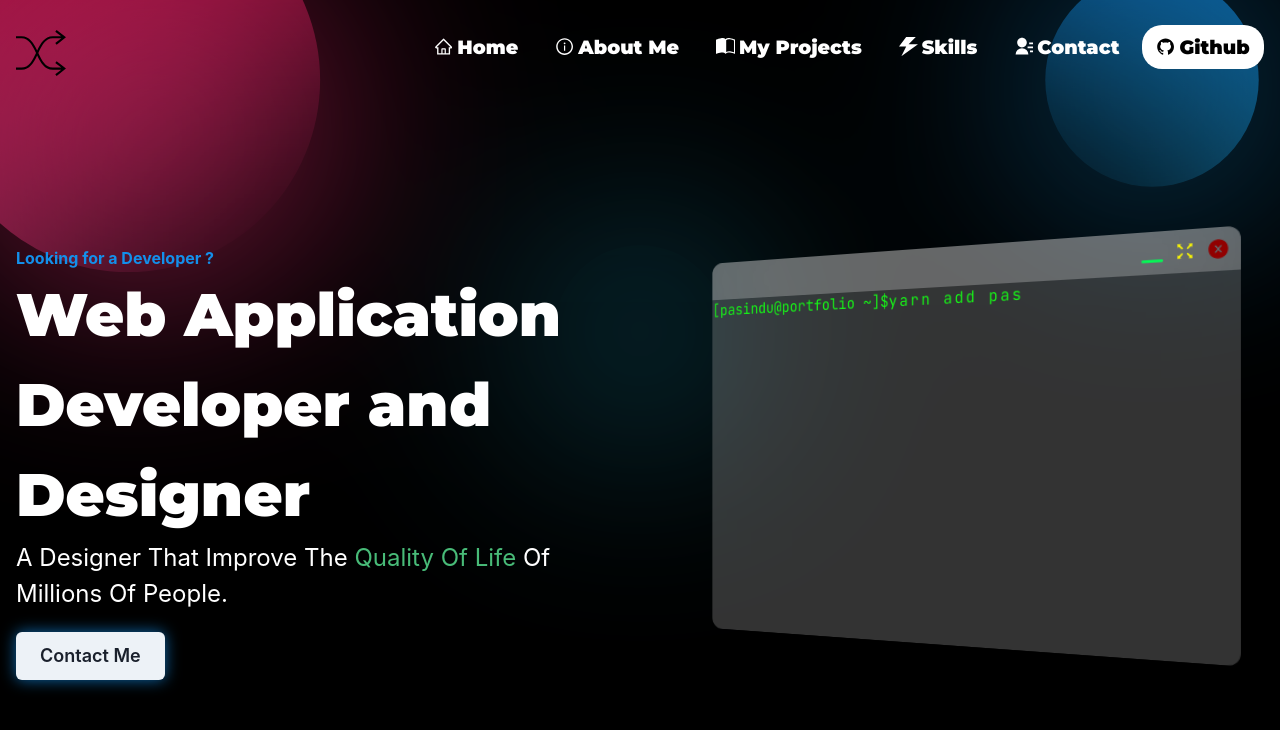
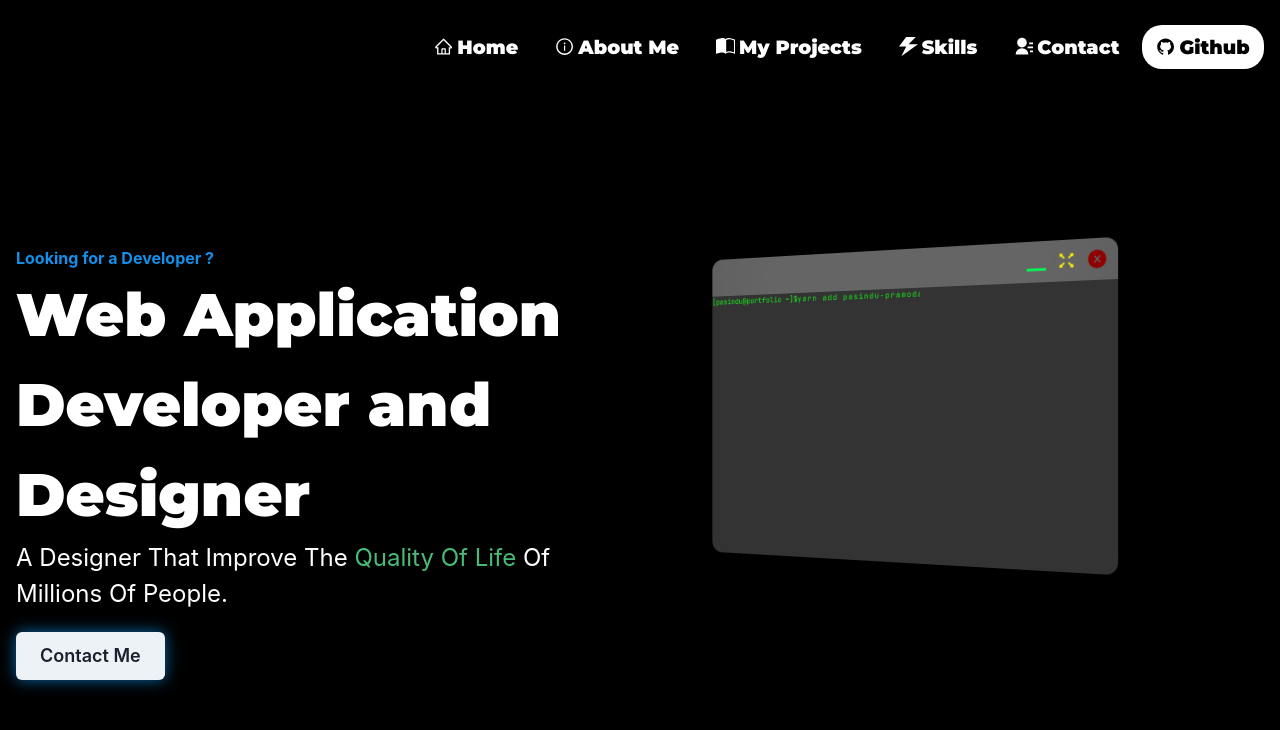
Before and after one commit to MasterBrian99/MasterBrian99.github.io, a Next.js app: page / in a window 1280 px wide. Shown: the top 730 px of the page. Built offline with nearby package versions, Linux system fonts and the light colour scheme.

Commit message:
wont fix again

```diff
--- a/components/Hero/Hero.tsx
+++ b/components/Hero/Hero.tsx
@@ -44,7 +44,6 @@ const Hero = () => {
           <Box marginTop="5">
             <Button
               size="lg"
-              Left="1rem"
               boxShadow="0px 0px 15px 0px rgba(19,144,235,0.72);"
               animation="moveInButton ease-in 1s"
             >
--- a/pages/_app.tsx
+++ b/pages/_app.tsx
@@ -1,4 +1,5 @@
 import "../styles/globals.scss";
+import "../styles/mediascreen.scss";
 import { ChakraProvider } from "@chakra-ui/react";
 
 import { AppProps } from "next/app";
--- a/styles/globals.scss
+++ b/styles/globals.scss
@@ -1,8 +1,11 @@
 @import url("https://fonts.googleapis.com/css2?family=Montserrat:wght@900&display=swap");
 @import url("https://fonts.googleapis.com/css2?family=JetBrains+Mono&display=swap");
 
+html,
 body {
   background-color: #000 !important;
+  max-width: 100%;
+  overflow-x: hidden;
 }
 
 .home {
--- /dev/null
+++ b/styles/mediascreen.scss
@@ -0,0 +1,2 @@
+@media all and (min-width: 768px) and (max-width: 1352px) {
+}
--- a/styles/terminalCard.module.scss
+++ b/styles/terminalCard.module.scss
@@ -7,6 +7,11 @@
   width: 35rem;
   color: #17f018;
   font-family: "JetBrains Mono", monospace;
+
+  @media all and (min-width: 768px) and (max-width: 1352px) {
+    height: 20rem;
+    width: 28rem;
+  }
 }
 
 .topBar {
@@ -23,29 +28,28 @@
 
 .mainTerminalText {
   user-select: none;
+
+  @media all and (min-width: 768px) and (max-width: 1352px) {
+    font-size: 0.5rem;
+  }
 }
 .installCode {
   overflow: hidden;
   white-space: nowrap;
   letter-spacing: 0.15em;
   animation-delay: 2s;
-  animation: typing 8.5s steps(40, end), cursor-blink 0.75s step-end infinite;
+  animation: typing 8.5s steps(40, end);
   user-select: none;
+  @media all and (min-width: 768px) and (max-width: 1352px) {
+    font-size: 0.5rem;
+  }
 }
 
 @keyframes typing {
   0% {
     width: 0;
-    border-right: 0.15em solid #17f018;
-  }
-  25% {
-    width: 0;
-    border-right: 0.15em solid#17f018;
   }
 
-  99% {
-    border-right: 0.15em solid #17f018;
-  }
   100% {
     width: 50%;
   }
@@ -62,6 +66,9 @@
 }
 
 .lineCode {
+  @media all and (min-width: 768px) and (max-width: 1352px) {
+    font-size: 0.5rem;
+  }
   & > p {
     white-space: nowrap;
     overflow: hidden;
```
